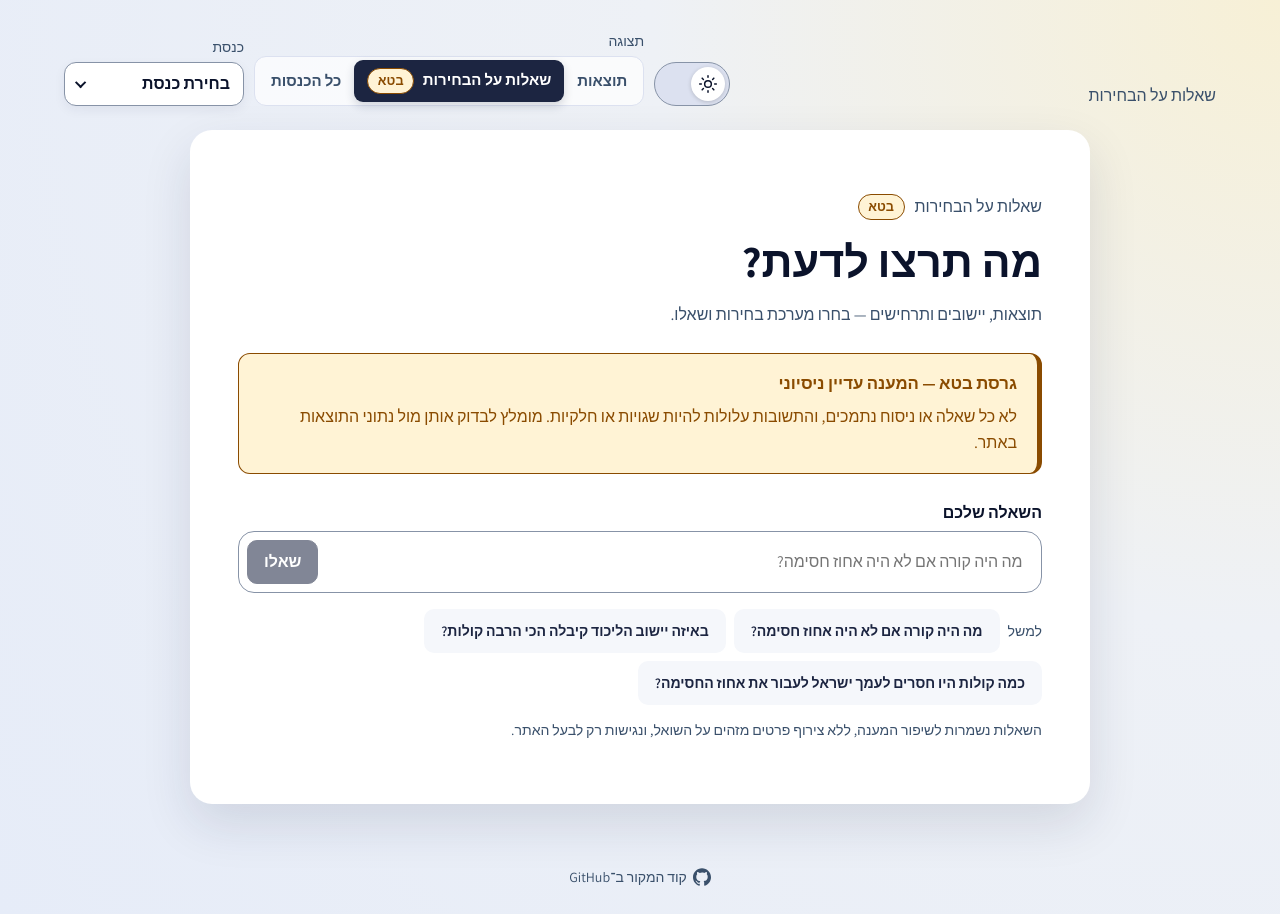
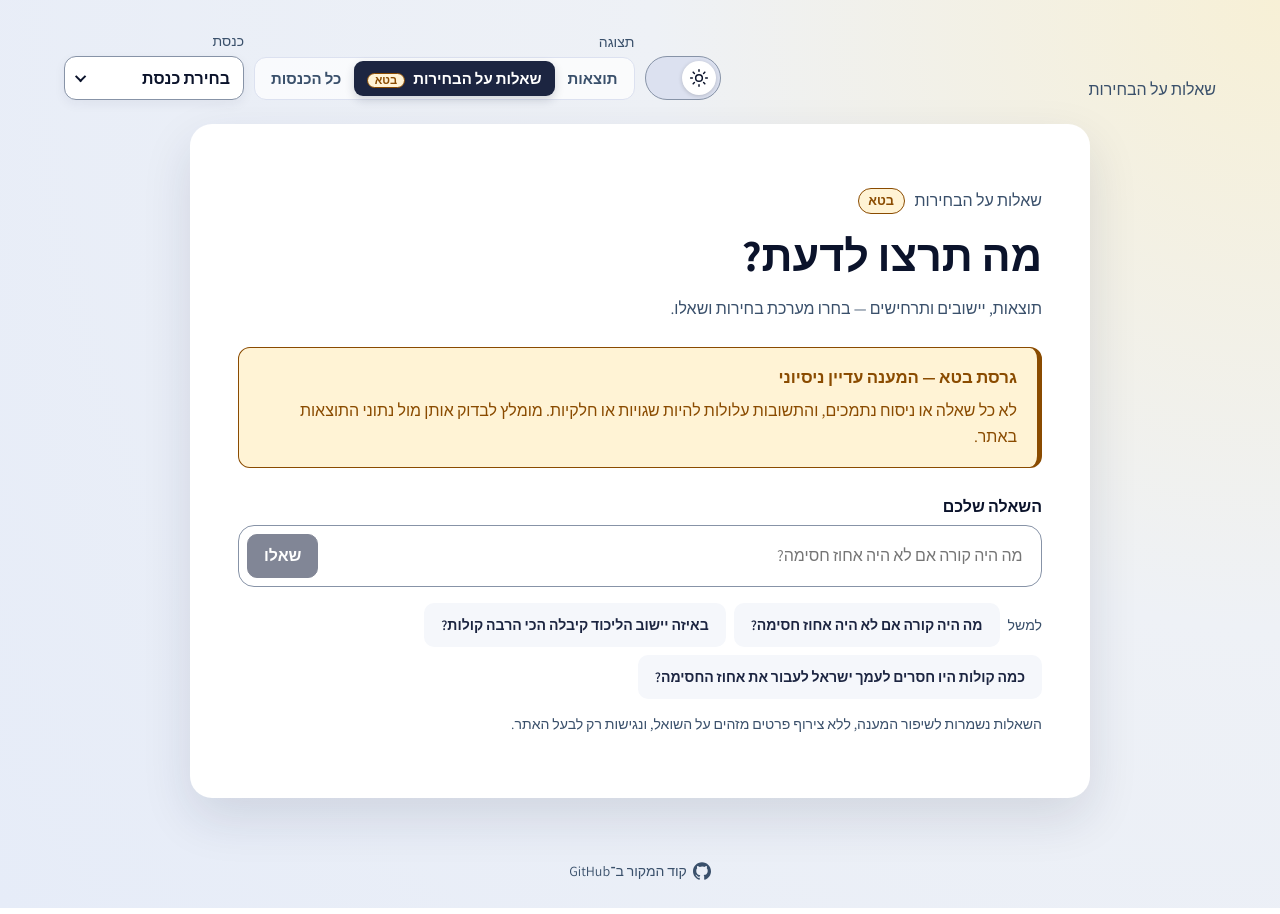
Before and after one commit to EladHeller/israel-elections, a React (Vite) app in the folder elections-client/: page /questions in a window 1280 px wide. Built offline with nearby package versions, Linux system fonts and the light colour scheme.

Commit message:
Use compact beta badge in questions tab

```diff
--- a/elections-client/src/components/AppHeader.tsx
+++ b/elections-client/src/components/AppHeader.tsx
@@ -65,7 +65,7 @@ const AppHeader: React.FC<AppHeaderProps> = ({
               aria-pressed={viewMode === option.value}
               onClick={() => setViewMode(option.value)}
             >
-              {option.label}{option.value === 'questions' && <> <BetaBadge /></>}
+              {option.label}{option.value === 'questions' && <> <BetaBadge compact /></>}
             </button>
           ))}
         </div>
```
